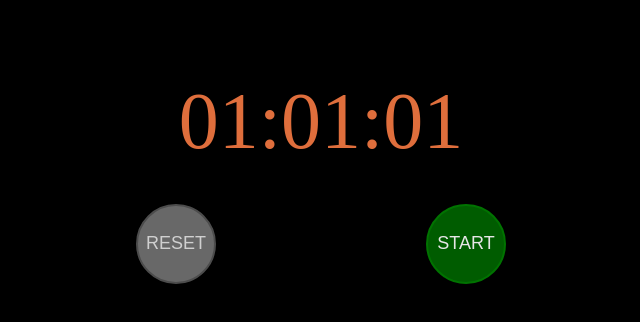
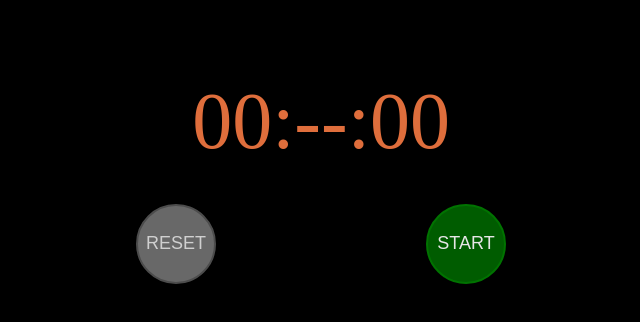
Before and after one commit to aditya-goyal3302/Stopwatch, a plain HTML site: page index.html in a window 1280 px wide. Shown: the whole page, without its empty margins (319-959 px from the left). Drawn offline with Linux system fonts and the light colour scheme.

Commit message:
default timer correction

```diff
--- a/index.html
+++ b/index.html
@@ -76,7 +76,7 @@
     </style>
   </head>
   <body style="background-color:black; color: white; height: 100%">
-    <div id="timer"><span id="hh">01</span>:<span id="mm">01</span>:<span id="ss">01</span> </div>
+    <div id="timer"><span id="hh">00</span>:<span id="mm">--</span>:<span id="ss">00</span> </div>
 
     <div id="btns">
       <span style="float: left;"><button class="btn1" id="reset" onclick="reset()">RESET</button></span>
```
